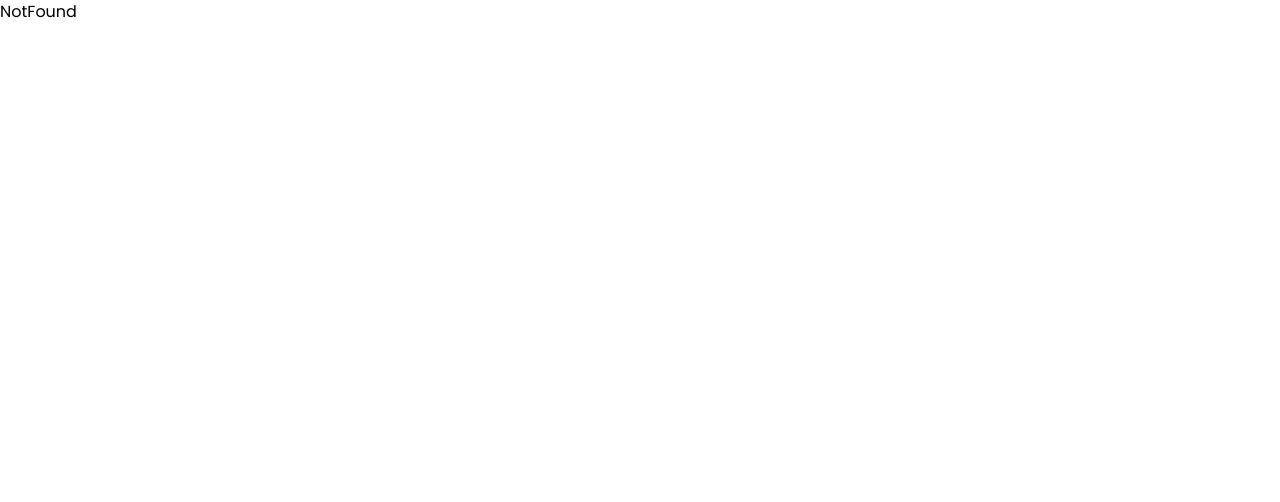
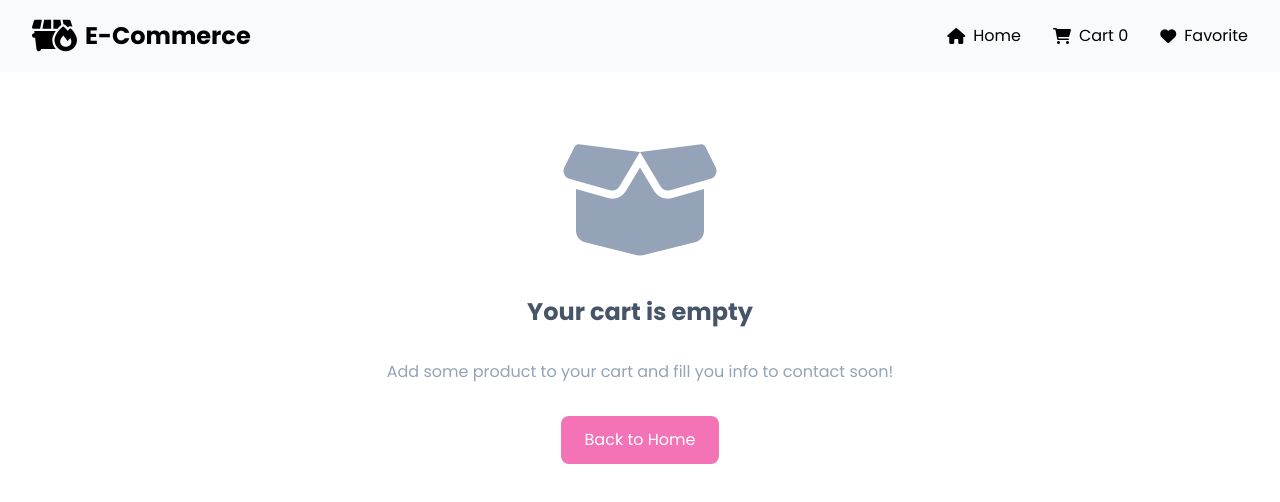
Before and after one commit to m5atib/e-commerce-react, a React (Create React App) app: page /cart in a window 1280 px wide. Shown: the top 502 px of the page. Built offline with nearby package versions, Linux system fonts and the light colour scheme.

Commit message:
cart list added

```diff
--- a/src/App.tsx
+++ b/src/App.tsx
@@ -4,13 +4,17 @@ import NotFound from "./Pages/NotFound";
 import Checkout from "./Pages/Checkout";
 import Product from "./Pages/Product";
 import Home from "./Pages/Home";
+import ShoppingList from "./Pages/ShoppingList";
+
 function App() {
   return (
     <Routes>
       <Route path="*" element={<NotFound />} />
-      <Route path="/" element={<Home />} />
-      <Route path="/checkout" element={<Checkout />} />
-      <Route path="/product/:id" element={<Product />} />
+      <Route path="/" element={<Home />}>
+        <Route index element={<ShoppingList />} />
+        <Route path="/cart" element={<Checkout />} />
+        <Route path="/product/:id" element={<Product />} />
+      </Route>
     </Routes>
   );
 }
--- a/src/Components/Navbar.tsx
+++ b/src/Components/Navbar.tsx
@@ -1,6 +1,8 @@
 
 import { Link } from "react-router-dom";
+import useCart from "../Hooks/useCart";
 const Navbar = () => {
+  const cart = useCart();
   return (
     <nav className="p-4 px-8  bg-slate-50 flex flex-row justify-between items-center">
       <Link to='/' className="hover:text-pink-500 flex flex-row gap-2 justify-center items-center">
@@ -9,9 +11,9 @@ const Navbar = () => {
       </Link>
       <div className="flex flex-row gap-8 ">
         <Link className="hover:text-pink-500 flex flex-row gap-2 justify-center items-center" to="/"><i className="fa-solid fa-house"></i><h2>Home</h2></Link>
-        <Link className="hover:text-pink-500 flex flex-row gap-2 justify-center items-center" to="/cart"><i className="fa-solid fa-cart-shopping"></i><h2>Cart</h2></Link>
+        <Link className="hover:text-pink-500 flex flex-row gap-2 justify-center items-center" to="/cart"><i className="fa-solid fa-cart-shopping"></i><h2>Cart {cart?.length}</h2></Link>
         <Link className="hover:text-pink-500 flex flex-row gap-2 justify-center items-center" to="/favorite"><i className="fa-solid fa-heart"></i><h2>Favorite</h2></Link>
-        <Link className="hover:text-pink-500 flex flex-row gap-2 justify-center items-center" to="/checkout"><i className="fa-solid fa-check-to-slot"></i><h2>Checkout</h2></Link>
+        {/* <Link className="hover:text-pink-500 flex flex-row gap-2 justify-center items-center" to="/checkout"><i className="fa-solid fa-check-to-slot"></i><h2>Checkout</h2></Link> */}
       </div>
     </nav>
   );
--- a/src/Components/ProductCard.tsx
+++ b/src/Components/ProductCard.tsx
@@ -1,16 +1,29 @@
-import { ProductData } from "../Assets/Models"
+import { ProductData } from "../Assets/Models";
+import useCartDispatch from "../Hooks/useCartDispatch";
 
-const ProductCard:React.FC<{Item:ProductData}> = (Props) => {
+const ProductCard: React.FC<{ Item: ProductData }> = (Props) => {
+  const dispatch = useCartDispatch();
   return (
     <div className="bg-slate-100 p-2 rounded-xl flex flex-col gap-4 items-center">
-      <img className="h-40 bg-white rounded-lg" src={Props.Item.productImage} alt="" />
+      <img
+        className="h-40 bg-white rounded-lg"
+        src={Props.Item.productImage}
+        alt=""
+      />
       <div className="flex flex-row items-center gap-2 justify-between w-full">
-      <p className="">{Props.Item.productName.slice(0,7)}</p>
-<p className="font-bold">{Props.Item.productPrice}₪</p>
+        <p className="">{Props.Item.productName.slice(0, 7)}</p>
+        <p className="font-bold">{Props.Item.productPrice}₪</p>
       </div>
-      <button className="w-full bg-pink-400 hover:bg-pink-700 text-white p-3 px-6 rounded-lg">Add to Cart</button>
+      <button onClick={(e) => {
+        dispatch({
+          type:'add',
+          product:Props.Item
+        })
+      }} className="w-full bg-pink-400 hover:bg-pink-700 text-white p-3 px-6 rounded-lg">
+        Add to Cart
+      </button>
     </div>
-  )
-}
+  );
+};
 
-export default ProductCard
+export default ProductCard;
--- /dev/null
+++ b/src/Components/ProductCardInCart.tsx
@@ -0,0 +1,40 @@
+import React from "react";
+import { ProductData } from "../Assets/Models";
+import useCartDispatch from "../Hooks/useCartDispatch";
+
+const ProductCardInCart: React.FC<{ Item: ProductData }> = (Props) => {
+  const dispatch = useCartDispatch();
+  return (
+    <div className="flex flex-row gap-2 pt-2 pr-2  rounded-md w-full ">
+      <img
+        src={Props.Item.productImage}
+        className="w-24 bg-white rounded-md"
+        alt=""
+      />
+      <div className="flex flex-col justify-between flex-1">
+        <p className="font-bold text-slate-600">
+          {Props.Item.productName.slice(0, 15)}
+        </p>
+        <p className="bg-pink-100 w-fit px-1 rounded text-pink-500">
+          {Props.Item.category}
+        </p>
+        <p className="font-thin text-sm">
+          {Props.Item.description.slice(0, 30)}
+        </p>
+      </div>
+      <div className="flex flex-col justify-between justify-self-end ">
+        <p className="text-pink-500">{Props.Item.productPrice}₪</p>
+        <button
+          onClick={(e) =>
+            dispatch({ type: "delete", productId: Props.Item.id })
+          }
+          className="hover:text-red-500 "
+        >
+          <i className="fa-solid fa-trash"></i>
+        </button>
+      </div>
+    </div>
+  );
+};
+
+export default ProductCardInCart;
--- /dev/null
+++ b/src/Hooks/useCart.ts
@@ -0,0 +1,8 @@
+import { useContext } from "react";
+import { CartContext } from "../Reducers/ShoppingContext";
+
+const useCart = () => {
+  return useContext(CartContext);
+};
+
+export default useCart;
--- /dev/null
+++ b/src/Hooks/useCartDispatch.ts
@@ -0,0 +1,8 @@
+import { useContext } from "react";
+import { CartDispatchContext } from "../Reducers/ShoppingContext";
+
+const useCartDispatch = () => {
+  return useContext(CartDispatchContext);
+};
+
+export default useCartDispatch;
--- a/src/Pages/Checkout.tsx
+++ b/src/Pages/Checkout.tsx
@@ -1,9 +1,40 @@
-import React from 'react'
+import React, { useContext } from "react";
+import { ProductData } from "../Assets/Models";
+import ProductCardInCart from "../Components/ProductCardInCart";
+import useCart from "../Hooks/useCart";
+import {Link} from 'react-router-dom'
+const Checkout = () => {
+  const cart = useCart();
+  if (cart?.length <= 0 || cart == undefined || cart == null) {
+    return (
+      <main className="flex flex-col gap-8 items-center justify-center p-16 ">
+        <i className="text-9xl text-slate-400 fa-solid fa-box-open"></i>
+        <p className="text-2xl font-bold text-slate-600">Your cart is empty</p>
+        <p className="text-slate-400 mx-auto max-w-xl">Add some product to your cart and fill you info to contact soon!</p>
+        <Link className=" bg-pink-400 hover:bg-pink-700 text-white p-3 px-6 rounded-lg" to="/">Back to Home</Link>
+      </main>
+    );
+  }
+  const total = cart.reduce(
+    (accumulator: any, currentValue: any) =>
+      accumulator + currentValue.productPrice,
+    0
+  );
+  return (
+    <main className="flex flex-row flex-wrap mx-auto max-w-7xl p-8">
+      <div className="flex flex-col gap-4 bg-slate-50 rounded-lg flex-1 p-2">
+        <div className="flex flex-col gap-4 divide-y-2 divide-white ">
+          {cart.map((p: ProductData) => (
+            <ProductCardInCart Item={p} />
+          ))}
+        </div>
+        <div className="font-bold text-xl bg-white p-2 rounded-lg px-6 flex flex-row justify-between items-center gap-2">
+          <p>Total</p>
+          <p className="text-green-500 bg-green-100 p-2 rounded">{total}₪</p>
+        </div>
+      </div>
+    </main>
+  );
+};
 
-const Checkout = () => {
-  return (
-    <div>Checkout</div>
-  )
-}
-
-export default Checkout
+export default Checkout;
--- a/src/Pages/Home.tsx
+++ b/src/Pages/Home.tsx
@@ -1,13 +1,20 @@
-import Navbar from '../Components/Navbar'
-import ShoppingList from './ShoppingList'
+import Navbar from "../Components/Navbar";
+import { useOutlet } from "react-router-dom";
+import { CartProvider } from "../Reducers/ShoppingContext";
+
+
 
 const Home = () => {
+  const outlet = useOutlet();
+
   return (
-    <main>
-      <Navbar/>
-      <ShoppingList/>
-    </main>
-  )
-}
+    <CartProvider>
+      <main>
+        <Navbar />
+        {outlet}
+      </main>
+    </CartProvider>
+  );
+};
 
-export default Home
+export default Home;
--- /dev/null
+++ b/src/Reducers/CartReducer.js
@@ -0,0 +1,23 @@
+
+export const cartReducer = (cart, action) => {
+  switch (action.type) {
+    case "add": {
+      const check = cart.find(p=> p.id === action.product.id)
+      if (check){
+        return [
+          ...cart,
+        ];
+      }else{
+        return [...cart,action.product]
+      }
+    }
+    case "delete": {
+      return cart.filter((p) => p.id !== action.productId);
+    }
+    default: {
+      throw Error("Unknown action: " + action.type);
+    }
+  }
+};
+
+export const initialCart = [];
--- /dev/null
+++ b/src/Reducers/ShoppingContext.js
@@ -0,0 +1,17 @@
+import { createContext, useContext, useReducer } from "react";
+import { cartReducer, initialCart } from "./CartReducer";
+
+export const CartContext = createContext();
+export const CartDispatchContext = createContext();
+
+export const CartProvider = ({ children }) => {
+  const [cart, dispatch] = useReducer(cartReducer, initialCart);
+
+  return (
+    <CartContext.Provider value={cart}>
+      <CartDispatchContext.Provider value={dispatch}>
+        {children}
+      </CartDispatchContext.Provider>
+    </CartContext.Provider>
+  );
+};
--- a/src/index.tsx
+++ b/src/index.tsx
@@ -7,6 +7,7 @@ import { BrowserRouter } from "react-router-dom";
 const root = ReactDOM.createRoot(
   document.getElementById("root") as HTMLElement
 );
+
 root.render(
   <StrictMode>
     <BrowserRouter>
```
